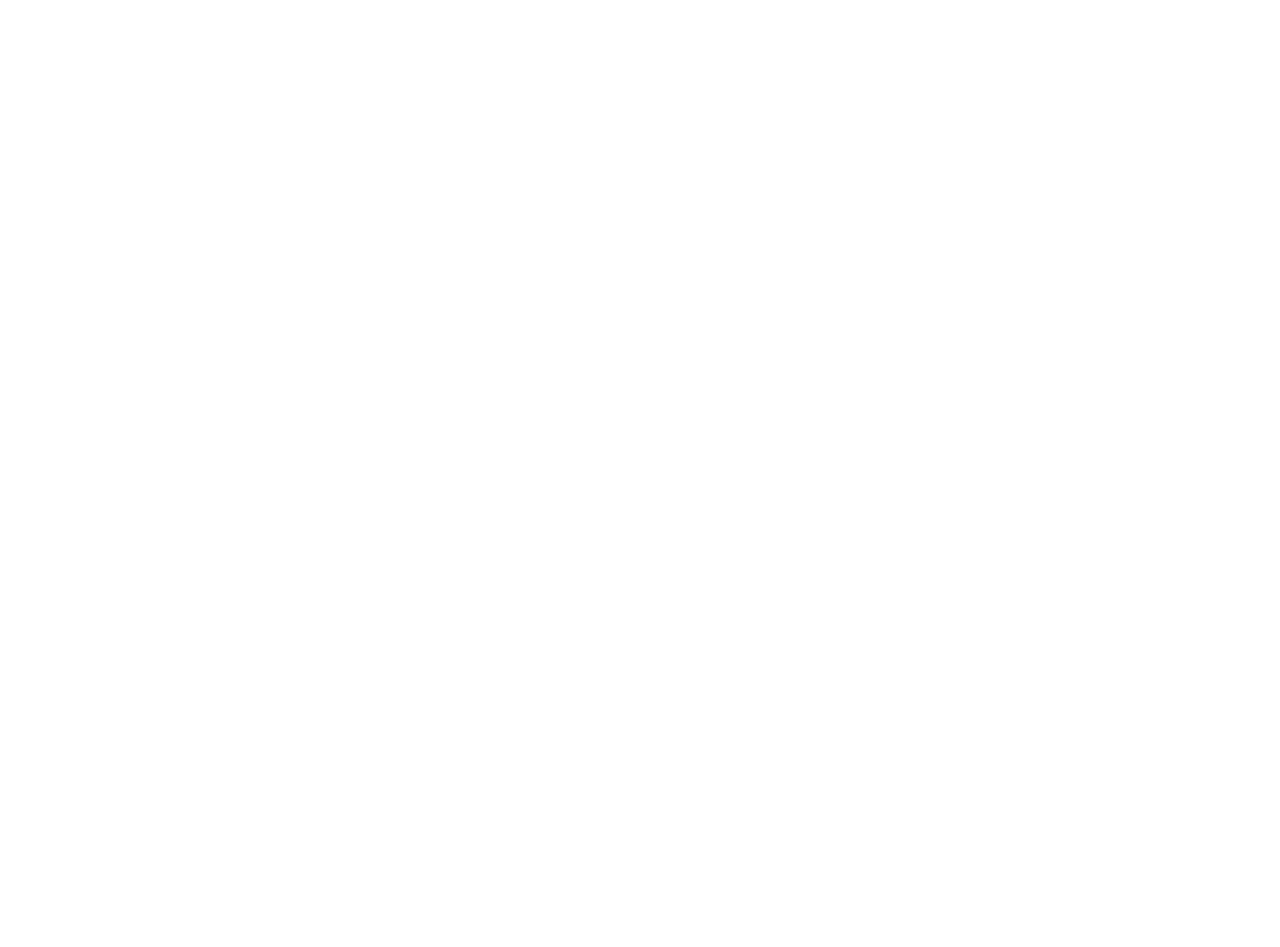
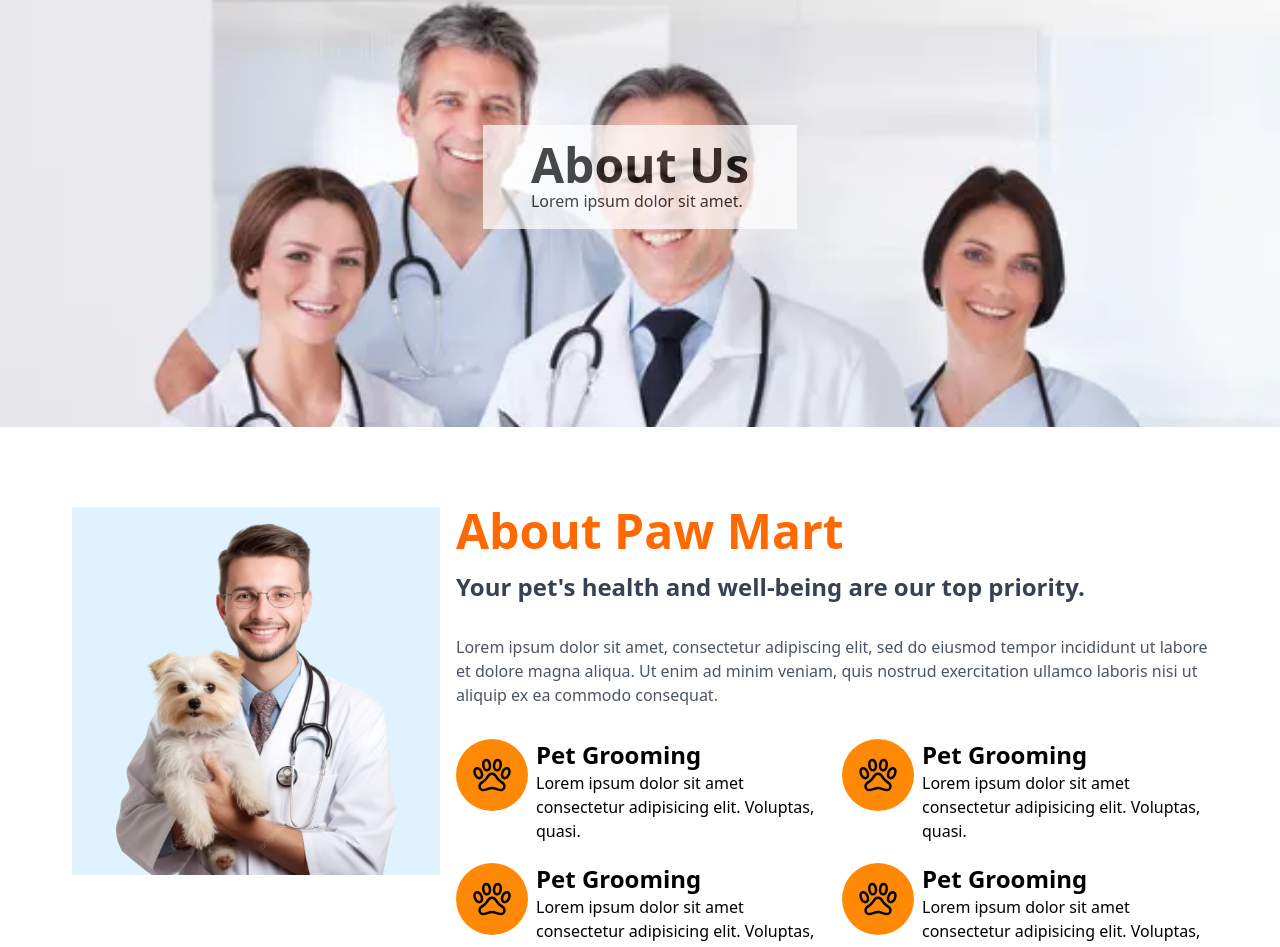
Before and after one commit to iffu01/plant_care_frontend, a React (Vite) app: page /about-us in a window 1280 px wide. Shown: the part 137-1084 px from the top of the page. Before the commit the page ends 800 px from the top, so only its background shows below. Built offline with nearby package versions, Linux system fonts and the light colour scheme.

Commit message:
complete about us

```diff
--- /dev/null
+++ b/src/components/aboutUs/AboutBanner.jsx
@@ -0,0 +1,20 @@
+import React from "react";
+
+import bgImg from "../../assets/aboutusbg.jpg";
+const AboutBanner = () => {
+  return (
+    <div
+      className="bg-no-repeat bg-cover"
+      style={{ backgroundImage: `url(${bgImg})` }}
+    >
+      <div className="h-[500px] flex  justify-center items-center ">
+        <div className="bg-white opacity-70 px-12 py-4">
+          <h1 className="font-bold text-5xl">About Us</h1>
+          <p>Lorem ipsum dolor sit amet.</p>
+        </div>
+      </div>
+    </div>
+  );
+};
+
+export default AboutBanner;
--- /dev/null
+++ b/src/components/aboutUs/AboutPawMart.jsx
@@ -0,0 +1,77 @@
+import React from "react";
+import img from "../../assets/doctorImg.png";
+import { IoPawOutline } from "react-icons/io5";
+const AboutPawMart = () => {
+  return (
+    <div className="container mt-20 grid grid-cols-1 lg:grid-cols-3 gap-4">
+      <img src={img} alt="img" className="col-span-1 bg-sky-100" />
+      <div className="lg:col-span-2">
+        <h2 className="text-orange-500 font-bold text-5xl mb-4">
+          About Paw Mart
+        </h2>
+        <p className="mb-8 text-2xl text-gray-700 font-semibold">
+          Your pet's health and well-being are our top priority.
+        </p>
+        <p className="text-gray-600">
+          Lorem ipsum dolor sit amet, consectetur adipiscing elit, sed do
+          eiusmod tempor incididunt ut labore et dolore magna aliqua. Ut enim ad
+          minim veniam, quis nostrud exercitation ullamco laboris nisi ut
+          aliquip ex ea commodo consequat.
+        </p>
+
+        <div className="grid grid-cols-2 gap-5 pt-8">
+          <div className="flex gap-2">
+            <div>
+              <IoPawOutline className="bg-orange-400 w-18 h-18 rounded-full p-4" />
+            </div>
+            <div>
+              <h2 className="text-2xl font-bold">Pet Grooming</h2>
+              <p>
+                Lorem ipsum dolor sit amet consectetur adipisicing elit.
+                Voluptas, quasi.
+              </p>
+            </div>
+          </div>
+          <div className="flex gap-2">
+            <div>
+              <IoPawOutline className="bg-orange-400 w-18 h-18 rounded-full p-4" />
+            </div>
+            <div>
+              <h2 className="text-2xl font-bold">Pet Grooming</h2>
+              <p>
+                Lorem ipsum dolor sit amet consectetur adipisicing elit.
+                Voluptas, quasi.
+              </p>
+            </div>
+          </div>
+          <div className="flex gap-2">
+            <div>
+              <IoPawOutline className="bg-orange-400 w-18 h-18 rounded-full p-4" />
+            </div>
+            <div>
+              <h2 className="text-2xl font-bold">Pet Grooming</h2>
+              <p>
+                Lorem ipsum dolor sit amet consectetur adipisicing elit.
+                Voluptas, quasi.
+              </p>
+            </div>
+          </div>
+          <div className="flex gap-2">
+            <div>
+              <IoPawOutline className="bg-orange-400 w-18 h-18 rounded-full p-4" />
+            </div>
+            <div>
+              <h2 className="text-2xl font-bold">Pet Grooming</h2>
+              <p>
+                Lorem ipsum dolor sit amet consectetur adipisicing elit.
+                Voluptas, quasi.
+              </p>
+            </div>
+          </div>
+        </div>
+      </div>
+    </div>
+  );
+};
+
+export default AboutPawMart;
--- a/src/page/AboutPage.jsx
+++ b/src/page/AboutPage.jsx
@@ -1,12 +1,19 @@
 import React from "react";
 import { Link } from "react-router";
 import Navbar from "../components/Navbar";
+import Footer from "../components/Footer";
+import AboutBanner from "../components/aboutUs/AboutBanner";
+import Doctors from "../components/home/Doctors";
+import AboutPawMart from "../components/aboutUs/AboutPawMart";
 
 const AboutPage = () => {
   return (
     <div>
       <Navbar />
-      <h2>This is about page</h2>
+      <AboutBanner />
+      <AboutPawMart />
+      <Doctors />
+      <Footer />
     </div>
   );
 };
--- a/src/page/ContactPage.jsx
+++ b/src/page/ContactPage.jsx
@@ -5,11 +5,12 @@
 import Banner from "../components/home/Banner";
 import ContactUsForm from "../components/contactUs/ContactUsForm";
 import Footer from "../components/Footer";
+import ContactBanner from "../components/contactUs/ContactBanner";
 const ContactPage = () => {
   return (
     <div>
       <Navbar />
-      <Banner />
+      <ContactBanner />
       <div className="container my-20">
         <ContactInfo />
       </div>
```
Also changed, not shown: src/assets/aboutusbg.jpg (added).
